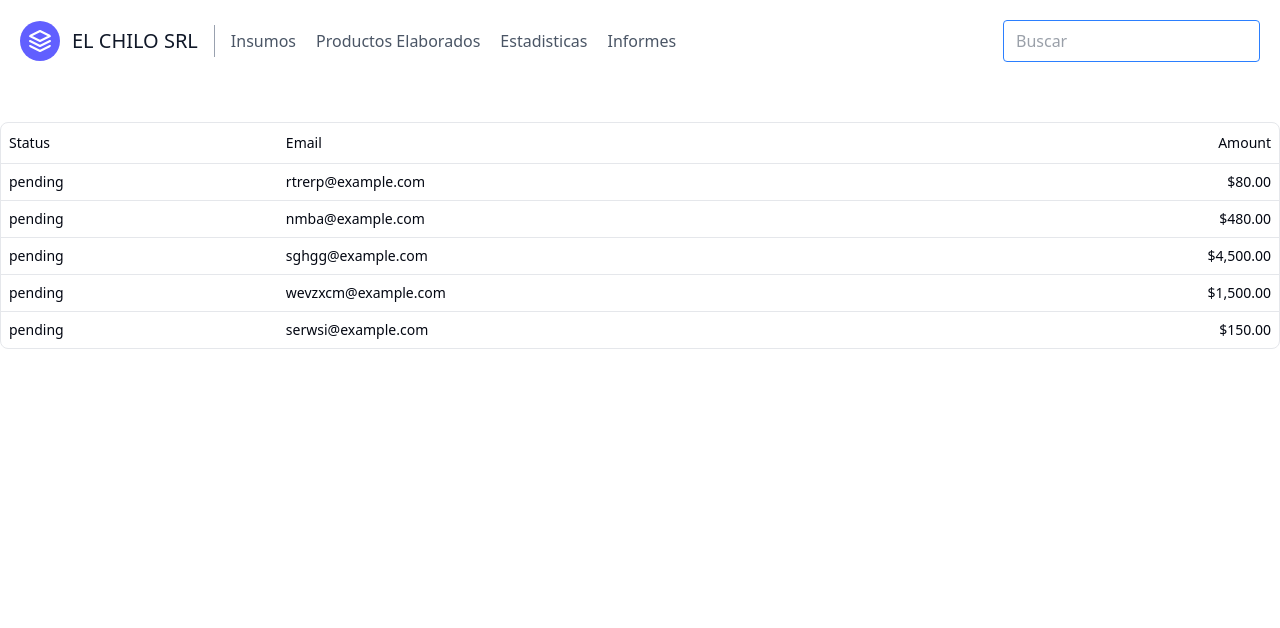
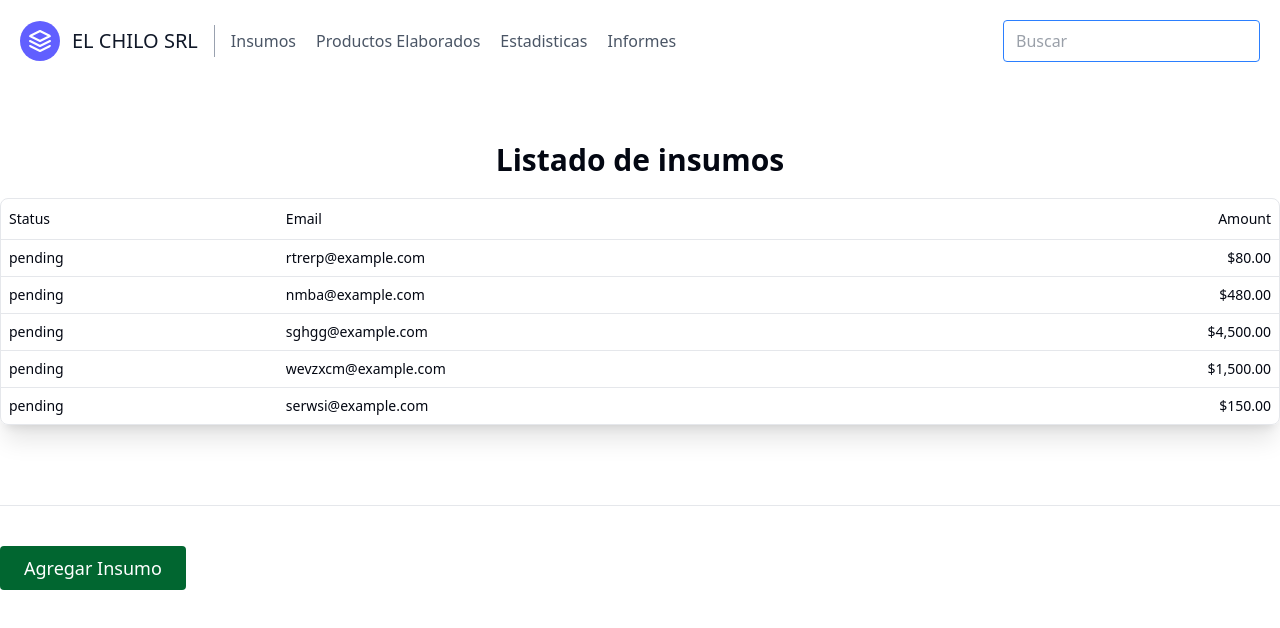
Before and after one commit to Hernanpedrino/costos-web, a Next.js app: page /insumos in a window 1280 px wide. Shown: the top 628 px of the page. Built offline with nearby package versions, Linux system fonts and the light colour scheme.

Commit message:
Agregado de separador y boton de agregar insumo

```diff
--- a/app/(pages)/insumos/data-table.tsx
+++ b/app/(pages)/insumos/data-table.tsx
@@ -32,7 +32,7 @@ export function DataTable<TData, TValue>({
   })
 
   return (
-    <div className="overflow-hidden rounded-md border">
+    <div className="overflow-hidden rounded-md border shadow-xl">
       <Table>
         <TableHeader>
           {table.getHeaderGroups().map((headerGroup) => (
--- a/app/(pages)/insumos/page.tsx
+++ b/app/(pages)/insumos/page.tsx
@@ -1,3 +1,4 @@
+import { Separator } from "@/components/ui/separator";
 import { columns, Payment } from "./columns"
 import { DataTable } from "./data-table";
 
@@ -42,7 +43,12 @@ export default async function Insumos() {
 
   return (
     <div className="container mx-auto py-10">
+      <h1 className="text-3xl text-center my-5 font-bold">Listado de insumos</h1>
       <DataTable columns={columns} data={data} />
+      <Separator orientation="horizontal" className="mt-20"/>
+      <button className="inline-flex text-white bg-green-800 border-0 py-2 px-6 focus:outline-none hover:bg-green-600 rounded text-lg mt-10">
+          Agregar Insumo
+      </button>
     </div>
   )
 }
--- /dev/null
+++ b/components/ui/separator.tsx
@@ -0,0 +1,27 @@
+"use client"
+
+import * as React from "react"
+import { Separator as SeparatorPrimitive } from "radix-ui"
+import { cn } from "@/lib/utils"
+
+function Separator({
+  className,
+  orientation = "horizontal",
+  decorative = true,
+  ...props
+}: React.ComponentProps<typeof SeparatorPrimitive.Root>) {
+  return (
+    <SeparatorPrimitive.Root
+      data-slot="separator"
+      decorative={decorative}
+      orientation={orientation}
+      className={cn(
+        "shrink-0 bg-border data-[orientation=horizontal]:h-px data-[orientation=horizontal]:w-full data-[orientation=vertical]:h-full data-[orientation=vertical]:w-px",
+        className
+      )}
+      {...props}
+    />
+  )
+}
+
+export { Separator }
```
Also changed, not shown: 1 other file (tests, documents, lock files or other folders).
